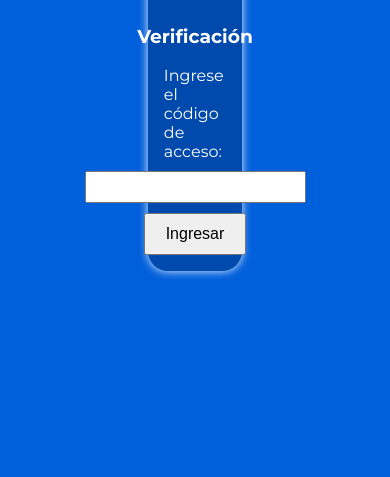
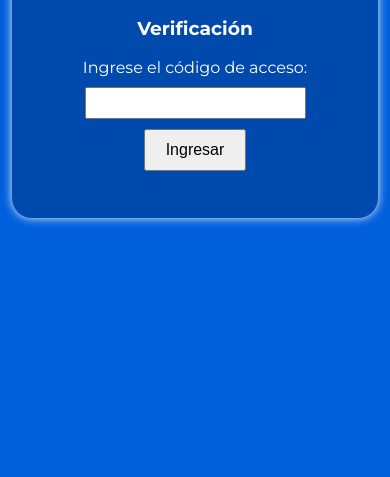
Before and after one commit to NicolaIsGaray/FlacoBus, a website: page public/passenger-management.html in a window 390 px wide. Shown: the part 367-844 px from the top of the page. Drawn offline with nearby package versions, Linux system fonts and the light colour scheme; some packages are replaced by stand-ins of ours; no server answers; a script that the page names is missing.

Commit message:
Resized Form

```diff
--- a/public/styles/management.css
+++ b/public/styles/management.css
@@ -141,7 +141,7 @@ header {
   align-items: center;
   background: #004aad;
   width: 16vw;
-  padding: 4%;
+  padding: 12%;
   border-radius: 20px;
   color: #fff;
   box-shadow: 0 0px 10px rgba(255, 255, 255, 0.9);
@@ -467,6 +467,10 @@ input[type="submit"]:hover {
     font-size: xx-large;
   }
 
+  #codeForm {
+    width: 70%;
+  }
+
   .sliding a {
     display: block;
   }
```
